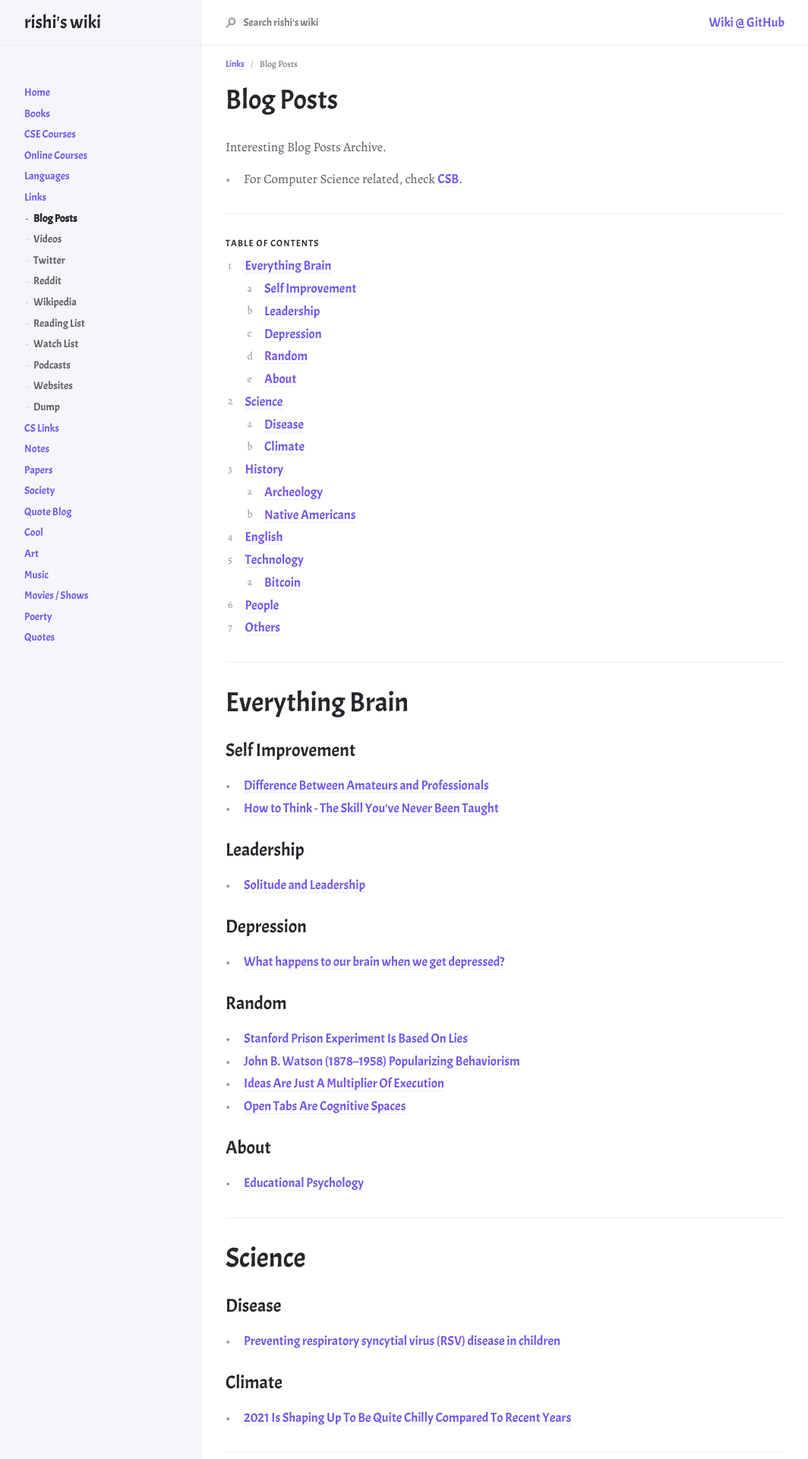
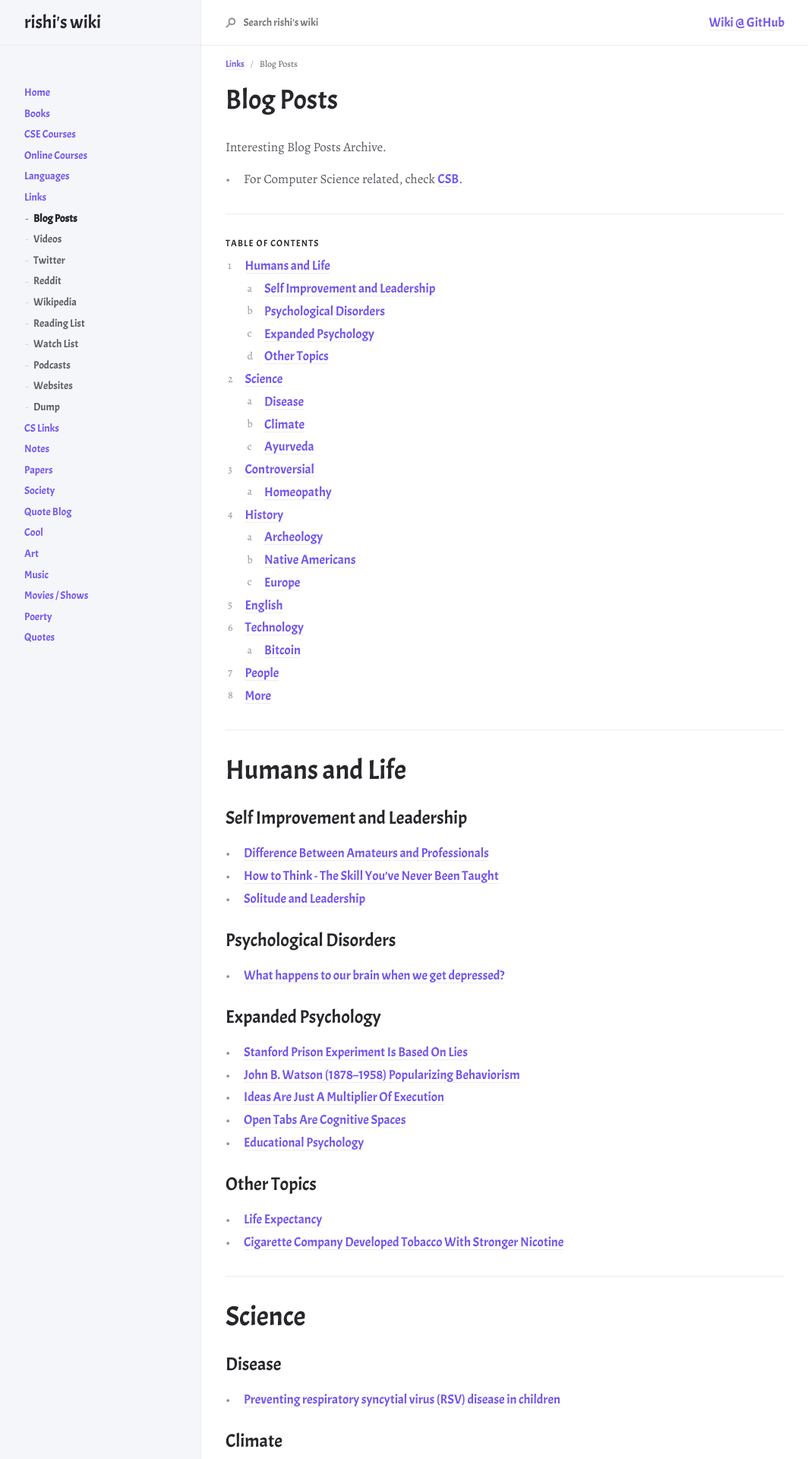
Before and after one commit to r8w/r8w, a Jekyll site: the page built from docs/links/blog.md, in a window 1280 px wide. Shown: the top 1920 px of the page at 76% size, without its empty margins (107-1171 px from the left). Built offline with Jekyll 4.4.1, drawn with Linux system fonts in a browser that asks for light colours; nearby versions of some CDN libraries; some of the changed text lies outside the part shown.

Commit message:
add links

```diff
--- a/docs/links/blog.md
+++ b/docs/links/blog.md
@@ -22,31 +22,30 @@ Interesting Blog Posts Archive.
 
 ---
 
-# Everything Brain
+# Humans and Life
 
-## Self Improvement
+## Self Improvement and Leadership
 
 - [Difference Between Amateurs and Professionals](https://fs.blog/2017/08/amateurs-professionals/)
 - [How to Think - The Skill You've Never Been Taught](https://fs.blog/2015/08/how-to-think/)
-
-## Leadership
-
 - [Solitude and Leadership](https://fs.blog/great-talks/solitude-and-leadership/)
 
-## Depression
+## Psychological Disorders
 
 - [What happens to our brain when we get depressed?](https://thewalrus.ca/what-happens-to-our-brains-when-we-get-depressed/)
 
-## Random
+## Expanded Psychology
 
 - [Stanford Prison Experiment Is Based On Lies](https://www.vox.com/science-and-health/2018/6/14/17464516/stanford-prison-experiment-audio)
 - [John B. Watson (1878–1958) Popularizing Behaviorism](https://education.stateuniversity.com/pages/2543/Watson-John-B-1878-1958.html)
 - [Ideas Are Just A Multiplier Of Execution](https://sive.rs/multiply)
 - [Open Tabs Are Cognitive Spaces](https://rybakov.com/blog/open_tabs_are_cognitive_spaces/)
+- [Educational Psychology](https://education.stateuniversity.com/pages/1938/Educational-Psychology.html)
 
-## About
+## Other Topics
 
-- [Educational Psychology](https://education.stateuniversity.com/pages/1938/Educational-Psychology.html)
+- [Life Expectancy](https://ourworldindata.org/life-expectancy)
+- [Cigarette Company Developed Tobacco With Stronger Nicotine](https://www.nytimes.com/1994/06/22/us/cigarette-company-developed-tobacco-with-stronger-nicotine-head-fda-tells.html)
 
 ---
 
@@ -59,6 +58,19 @@ Interesting Blog Posts Archive.
 ## Climate
 
 - [2021 Is Shaping Up To Be Quite Chilly Compared To Recent Years](https://www.discovermagazine.com/environment/2021-is-shaping-up-to-be-chilly-compared-to-recent-years)
+
+## Ayurveda
+
+- [Ayurveda: Hoax or Science?](https://openthemagazine.com/features/living/ayurveda-hoax-or-science/) - *Priyanka Pulla*
+	- Very detailed, well written, and informative article.
+
+---
+
+# Controversial
+
+## Homeopathy
+
+- [Homeopathy Explained – Gentle Healing or Reckless Fraud?](https://www.youtube.com/watch?v=8HslUzw35mc)
 
 ---
 
@@ -73,6 +85,10 @@ Interesting Blog Posts Archive.
 ## Native Americans
 
 - [A rare photo collection of Native American life in the early 1900s, 1904-1924](https://rarehistoricalphotos.com/native-american-life-photos-edward-curtis-1904-1924/)
+
+## Europe
+
+- [When London was the smoking capital of the world](https://www.telegraph.co.uk/travel/destinations/europe/united-kingdom/england/london/articles/The-surprising-history-of-Londons-lost-tobacco-houses/)
 
 ---
 
@@ -100,7 +116,7 @@ Interesting Blog Posts Archive.
 
 ---
 
-# Others
+# More
 
 - [How Maxwell’s Demon Continues to Startle Scientists](https://www.quantamagazine.org/how-maxwells-demon-continues-to-startle-scientists-20210422/)
 
```
Also changed, not shown: docs/cool.md (+6 -0 lines), docs/links/videos.md (+8 -2 lines).
